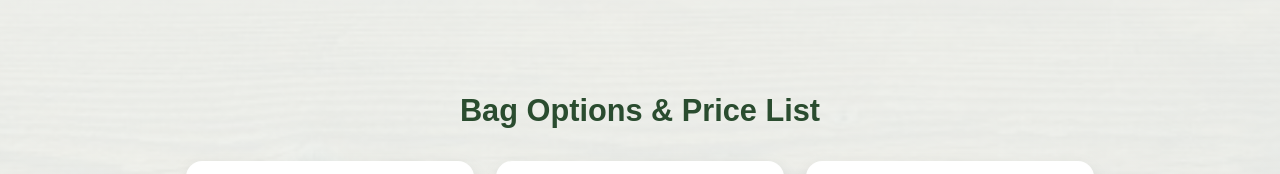
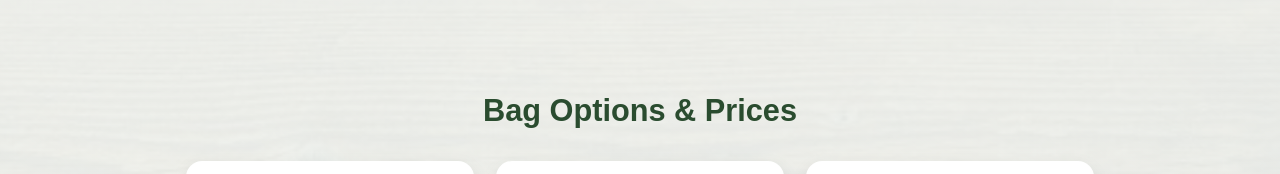
Before and after one commit to nsaburke-ai/nbs-marketspace-site, a plain HTML site: page nb_site_pics/bags.html in a window 1280 px wide. Shown: the part 152-326 px from the top of the page. Drawn offline with Linux system fonts and the light colour scheme.

Commit message:
Update bags.html

```diff
--- a/nb_site_pics/bags.html
+++ b/nb_site_pics/bags.html
@@ -258,7 +258,7 @@
 
   <div class="wrap">
     <div class="header">
-      <h1>Bag Options &amp; Price List</h1>
+      <h1>Bag Options &amp; Prices</h1>
       </div>
 
     <div class="grid">
```
